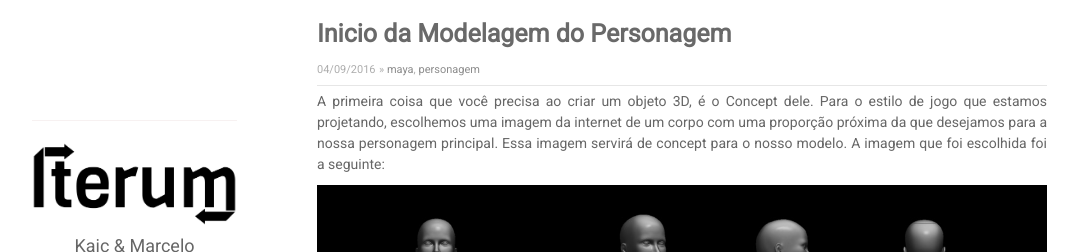
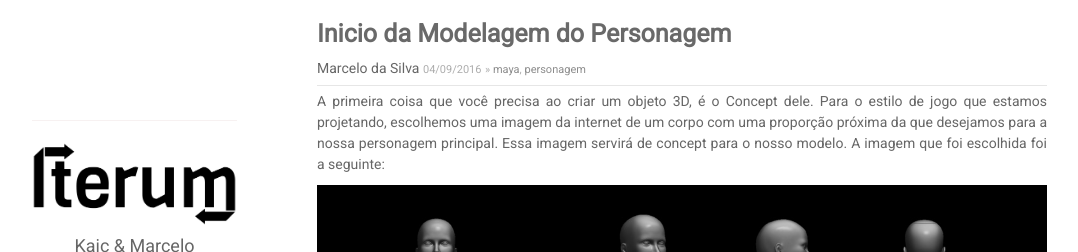
Before and after one commit to IterumCorp/iterumcorp.github.io, a Jekyll site: the page built from _posts/2016-09-04-modelagem-personagem.md, in a window 1280 px wide and 900 px high. Shown: the top 252 px of the window, without its empty margins (53-1131 px from the left). Built offline with Jekyll 4.4.1, drawn with Linux system fonts in a browser that asks for light colours; nearby versions of some CDN libraries; comment, search, counter and statistics services are not loaded.

Commit message:
marcelo autor

```diff
--- a/_posts/2016-09-04-modelagem-personagem.md
+++ b/_posts/2016-09-04-modelagem-personagem.md
@@ -5,6 +5,7 @@ date:   2016-09-04
 categories: [maya, personagem]
 excerpt_separator: <!--exc-->
 img: 2016-09-04-modelagem-personagem/img10.png
+autor: Marcelo da Silva
 ---
 
 A primeira coisa que você precisa ao criar um objeto 3D, é o Concept dele. Para o estilo de jogo que estamos projetando, escolhemos uma imagem da internet de um corpo com uma proporção próxima da que desejamos para a nossa personagem principal. Essa imagem servirá de concept para o nosso modelo. A imagem que foi escolhida foi a seguinte:
```
